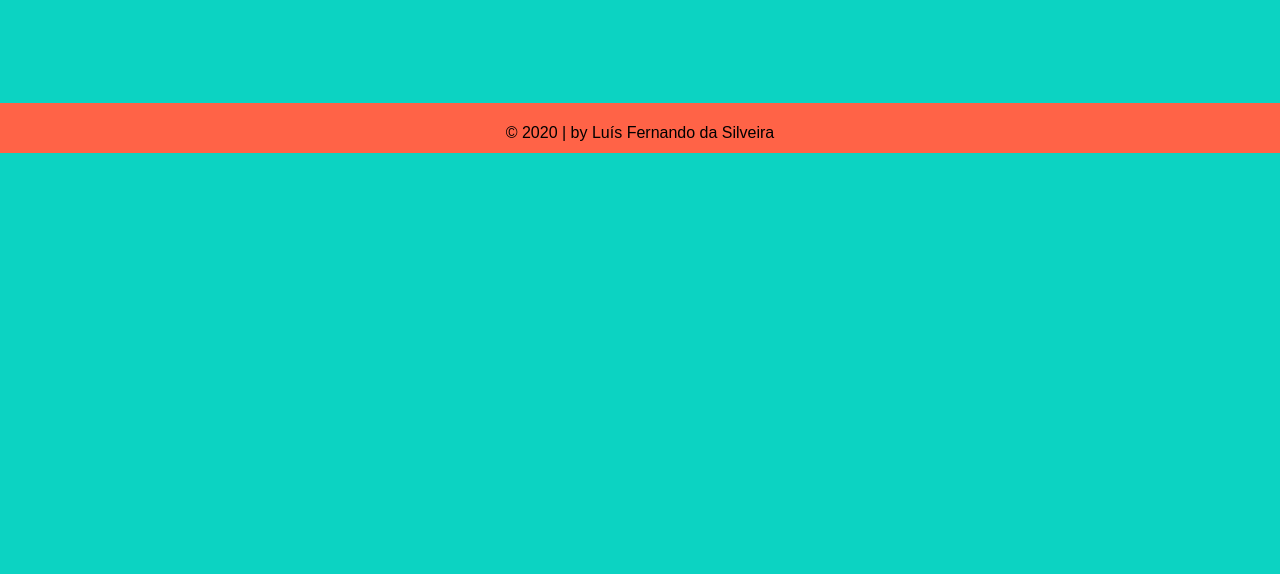
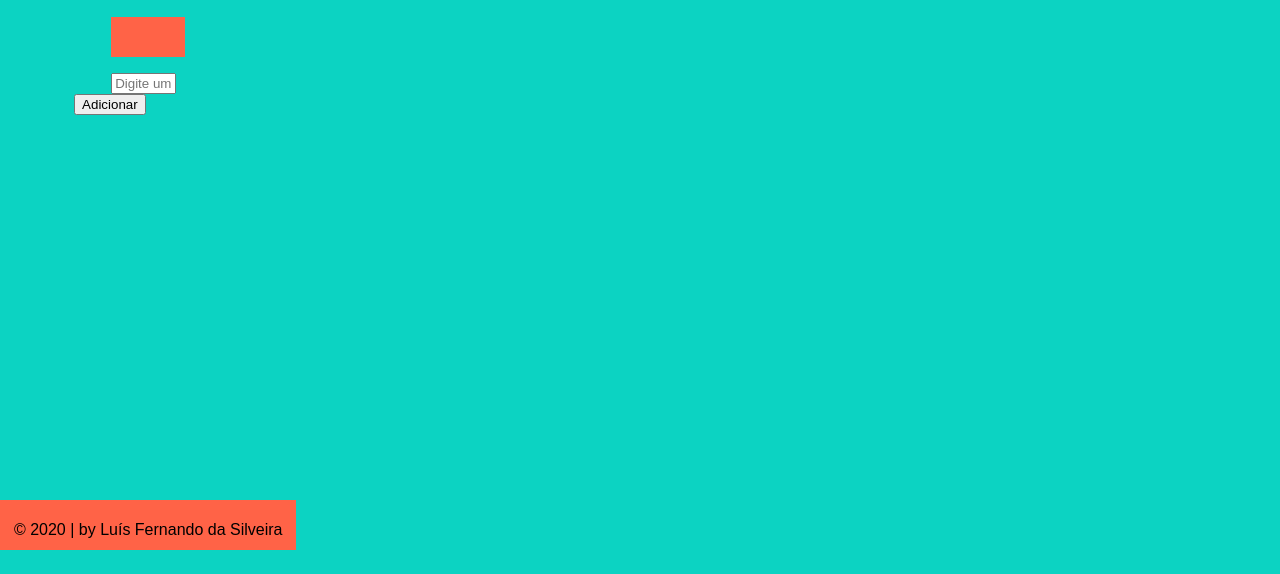
Before and after one commit to Louissilver/ToDos, a plain HTML site: page index.html in a window 1280 px wide. Shown: the part 226-800 px from the top of the page. Drawn offline with Linux system fonts and the light colour scheme.

Commit message:
Update index.html

```diff
--- a/index.html
+++ b/index.html
@@ -10,6 +10,7 @@
             margin: 0;
             padding: 0;
             background-color: rgb(12, 211, 194);
+            position: absolute;
         }
         header{
             text-align: center;
@@ -60,7 +61,7 @@
             padding-top: 5px;
             padding-bottom: 15px;
             background-color:tomato;
-            margin-top: 129px;
+            margin-top: 385px;
             height: 30px;
             width: 100%;
             text-align: center;
```
